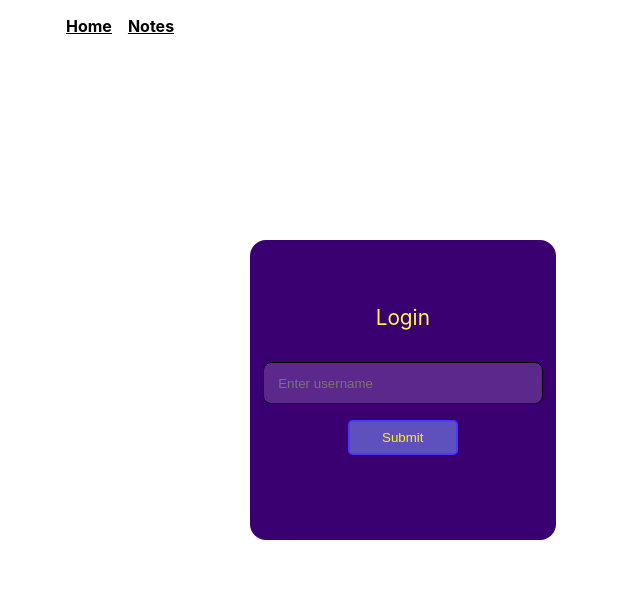
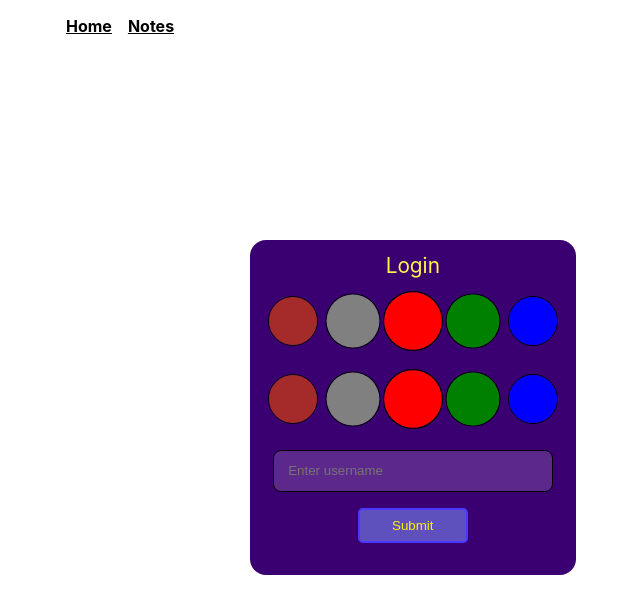
Before and after one commit to dhwanish-3/notes-app-nextjs, a Next.js app: page /login in a window 1280 px wide. Shown: the top 614 px of the page, without its empty margins (6-646 px from the left). Built offline with nearby package versions, Linux system fonts and the light colour scheme.

Commit message:
Avatar slider perfected

```diff
--- a/app/login/Login.css
+++ b/app/login/Login.css
@@ -42,3 +42,52 @@
   background-color: #5f51bd;
   color: #fff200;
 }
+
+.avatar-slider {
+  height: 70px;
+  width: 100%;
+  display: flex;
+  justify-content: center;
+  align-items: center;
+}
+
+.swiper {
+  display: flex;
+  align-items: center;
+  justify-content: center;
+  width: 100%;
+}
+
+.swiper-wrapper {
+  width: 300px;
+}
+
+.swiper-slide {
+  width: 50px;
+  height: 50px;
+  margin: 5px;
+}
+
+.swiper-slide-active {
+  transform: scale(1.2);
+  border-color: white;
+}
+.swiper-slide-next {
+  transform: scale(1.1);
+}
+.swiper-slide-prev {
+  transform: scale(1.1);
+}
+/* Avatar */
+.single-avatar {
+  width: 100%;
+  height: 100%;
+  border-radius: 50%;
+  border: 1px solid black;
+}
+
+.color {
+  width: 100%;
+  height: 100%;
+  border-radius: 50%;
+}
```
